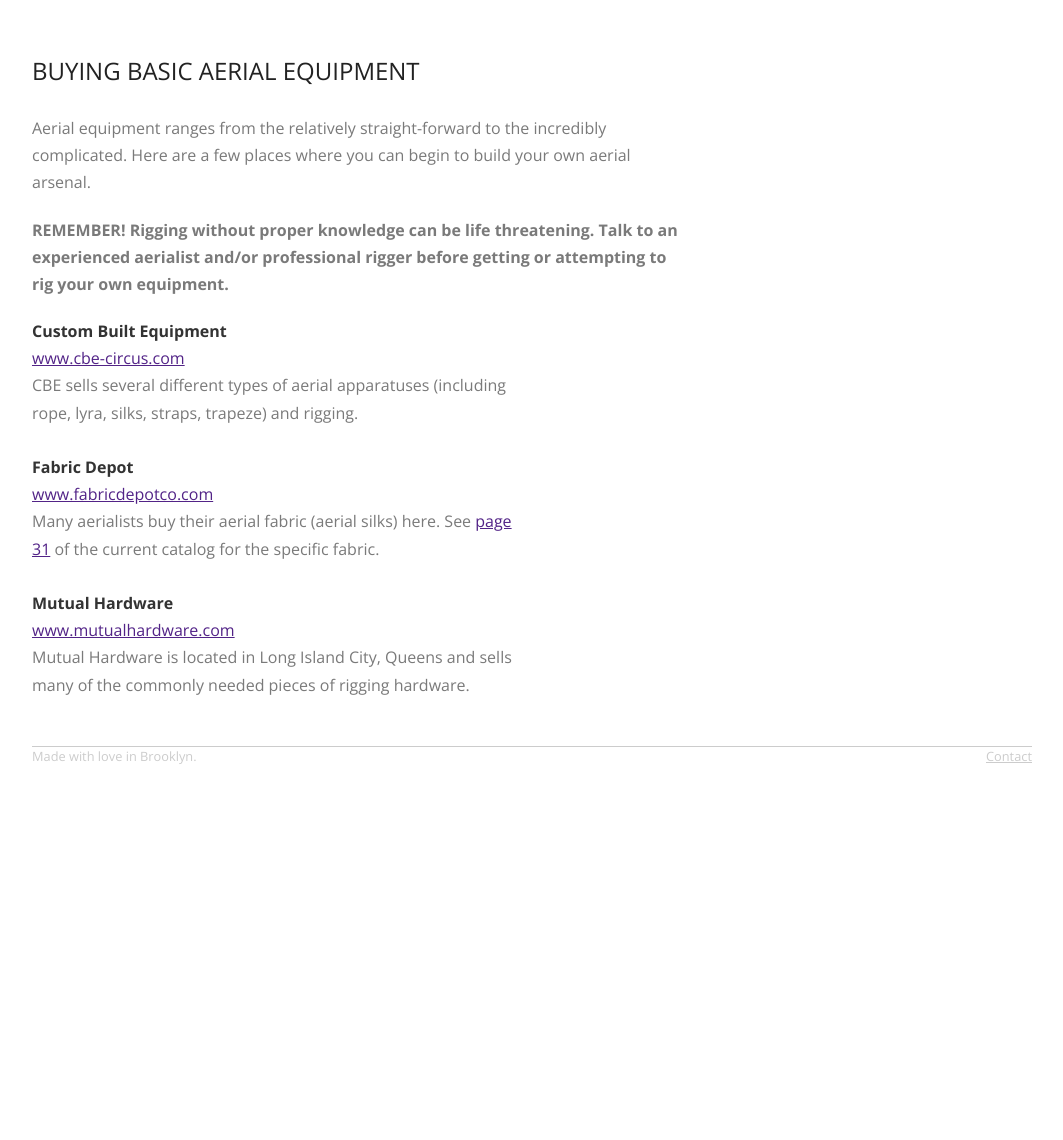
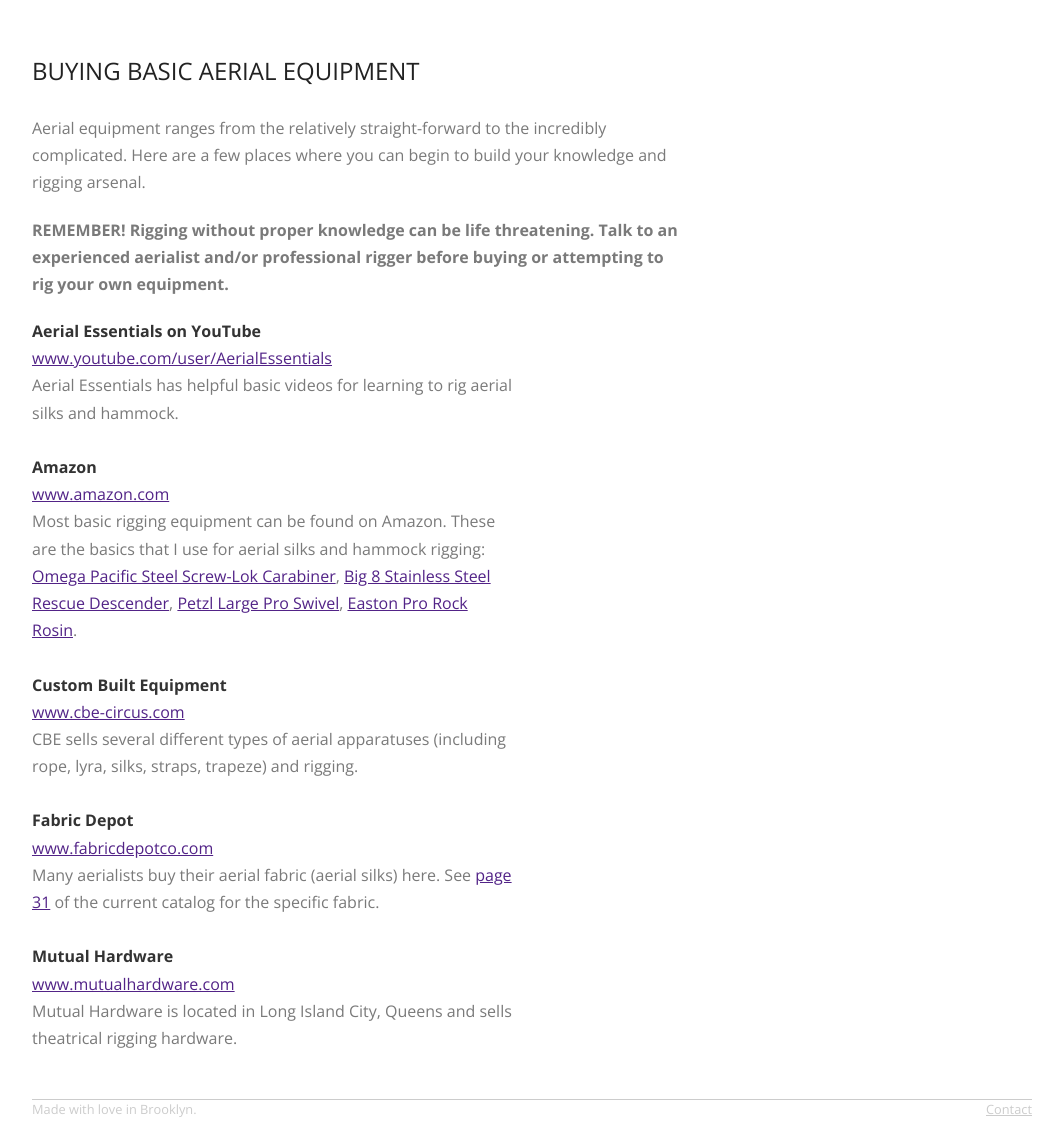
Before and after one commit to lisajamhoury/learnaerial, a Django app: template templates/equipment.html in a window 1280 px wide. Shown: the part 101-1241 px from the top of the page, without its empty margins (108-1171 px from the left). Before the commit the page ends 865 px from the top, so only its background shows below. Run offline with Django 3.2, Linux system fonts and the light colour scheme; the template is opened without the code that fills it, so the values that code supplies are empty.

Commit message:
copy changes

```diff
--- a/templates/about.html
+++ b/templates/about.html
@@ -34,7 +34,7 @@
 	<dd>I’m recommend talking to your teacher(s) about opportunities. Several of the <a href="{% url 'schools' %}">aerial schools</a> hold student shows and performance workshops. </dd>
 
 	<dt>Where do I buy aerial equipment of my own? </dt>
-	<dd>You can find a list of basics on the <a href="{% url 'equipment' %}">equipment page</a>. Rigging without proper knowledge can be very dangerous, please talk to an experienced aerialist and professional rigger before getting your own equipment. </dd>
+	<dd>You can find a list of basics on the <a href="{% url 'equipment' %}">equipment page</a>. Rigging without proper knowledge can be very dangerous&mdash;even life threatening. Please talk to an experienced aerialist and professional rigger before getting your own equipment. </dd>
 
 	<dt>Is there a place where I can practice aerial on my own between classes? </dt>
 	<dd>A few of the <a href="{% url 'schools' %}">aerial schools</a> offer open workout time. This is semi-supervised open training time. There will be a supervisor in the space at the time, but they will usually not be actively teaching or answering questions. Many open workouts are only for professionals and require pre-approval, but there are also open workouts suited for students and beginners. </dd>
--- a/templates/equipment.html
+++ b/templates/equipment.html
@@ -7,9 +7,9 @@
 
 	<div class="row">
 	<div class="large-8 columns">
-	<p>Aerial equipment ranges from the relatively straight-forward to the incredibly complicated. Here are a few places where you can begin to build your own aerial arsenal.</p>
+	<p>Aerial equipment ranges from the relatively straight-forward to the incredibly complicated. Here are a few places where you can begin to build your knowledge and rigging arsenal.</p>
 
-	<p><strong>REMEMBER! Rigging without proper knowledge can be life threatening. Talk to an experienced aerialist and/or professional rigger before getting or attempting to rig your own equipment.</strong></p>
+	<p><strong>REMEMBER! Rigging without proper knowledge can be life threatening. Talk to an experienced aerialist and/or professional rigger before buying or attempting to rig your own equipment.</strong></p>
 
 	</div>
 	</div>
@@ -18,6 +18,14 @@
 	<div class="large-6 columns">
 
 	<ul class="no-bullet">
+
+	<li><span class="school-name">Aerial Essentials on YouTube</span><br/>
+	<a href="http://www.youtube.com/user/AerialEssentials/videos" target="_blank">www.youtube.com/user/AerialEssentials</a><br/>
+	Aerial Essentials has helpful basic videos for learning to rig aerial silks and hammock.</li><br/>
+
+	<li><span class="school-name">Amazon</span><br/>
+	<a href="http://www.amazon.com" target="_blank">www.amazon.com</a><br/>
+	Most basic rigging equipment can be found on Amazon. These are the basics that I use for aerial silks and hammock rigging: <a href="http://amzn.com/B0009JK1PQ" target="_blank">Omega Pacific Steel Screw-Lok Carabiner</a>, <a href="http://amzn.com/B00455PDW6" target="_blank">Big 8 Stainless Steel Rescue Descender</a>, <a href="http://amzn.com/B002SQCUGG" target="_blank">Petzl Large Pro Swivel</a>, <a href="http://amzn.com/B0000ARTA4" target="_blank">Easton Pro Rock Rosin</a>. </li><br/>
 
 	<li><span class="school-name">Custom Built Equipment</span><br/>
 	<a href="http://www.cbe-circus.com/" target="_blank">www.cbe-circus.com</a><br/>
@@ -31,8 +39,17 @@
 
 	<li><span class="school-name">Mutual Hardware</span><br/>
 	<a href="http://www.mutualhardware.com/" target="_blank">www.mutualhardware.com</a><br/>
-	Mutual Hardware is located in Long Island City, Queens and sells many of the commonly needed pieces of rigging hardware.
+	Mutual Hardware is located in Long Island City, Queens and sells theatrical rigging hardware.
 	</li><br/>
+
+
+
+
+
+
+
+
+
 
 	</ul>
 	</div>
```
